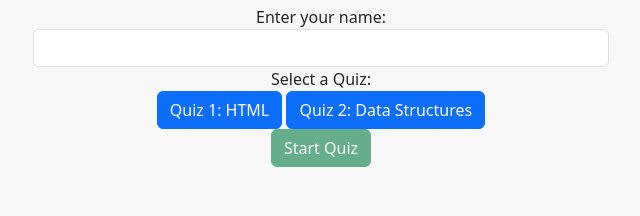
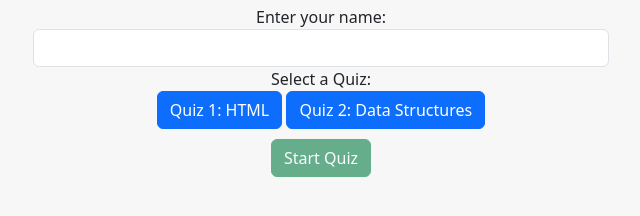
Before and after one commit to Matthew44523/Project-3-Single-Page-Application, a plain HTML site: page index.html in a window 1280 px wide. Shown: the part 224-440 px from the top of the page, without its empty margins (319-959 px from the left). Drawn offline with nearby package versions, Linux system fonts and the light colour scheme.

Commit message:
Minor Fixes

```diff
--- a/index.html
+++ b/index.html
@@ -28,8 +28,9 @@
                 <button type="button" class="btn btn-primary" onclick="selectQuiz('quiz2')">Quiz 2: Data Structures</button>
               </div>
             </div>
-            <!-- New submit button -->
+            <div style="padding-top:10px">
             <button type="submit" class="btn btn-success" id="start-quiz-btn" disabled>Start Quiz</button>
+            </div>
           </form>
       </div>
 
```
